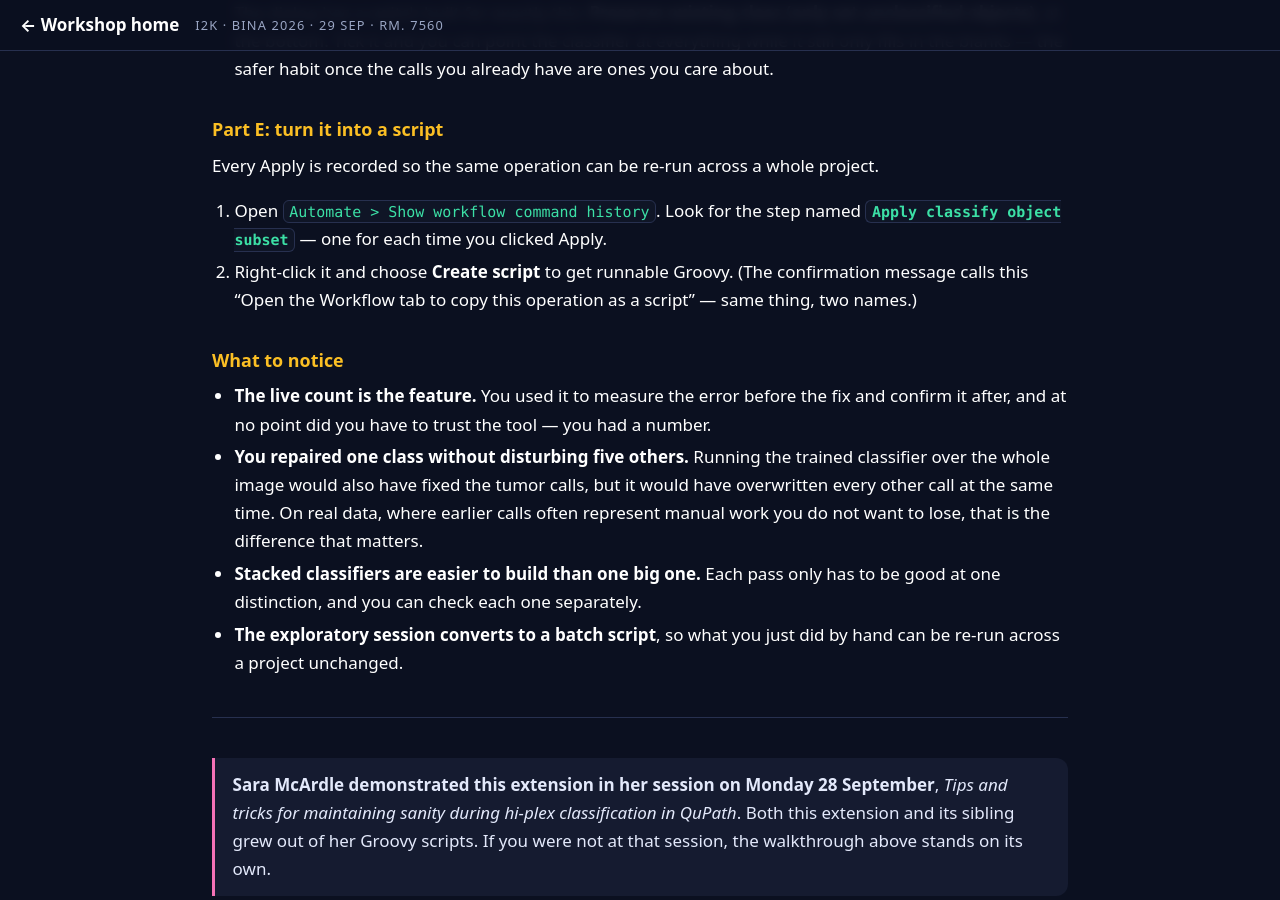
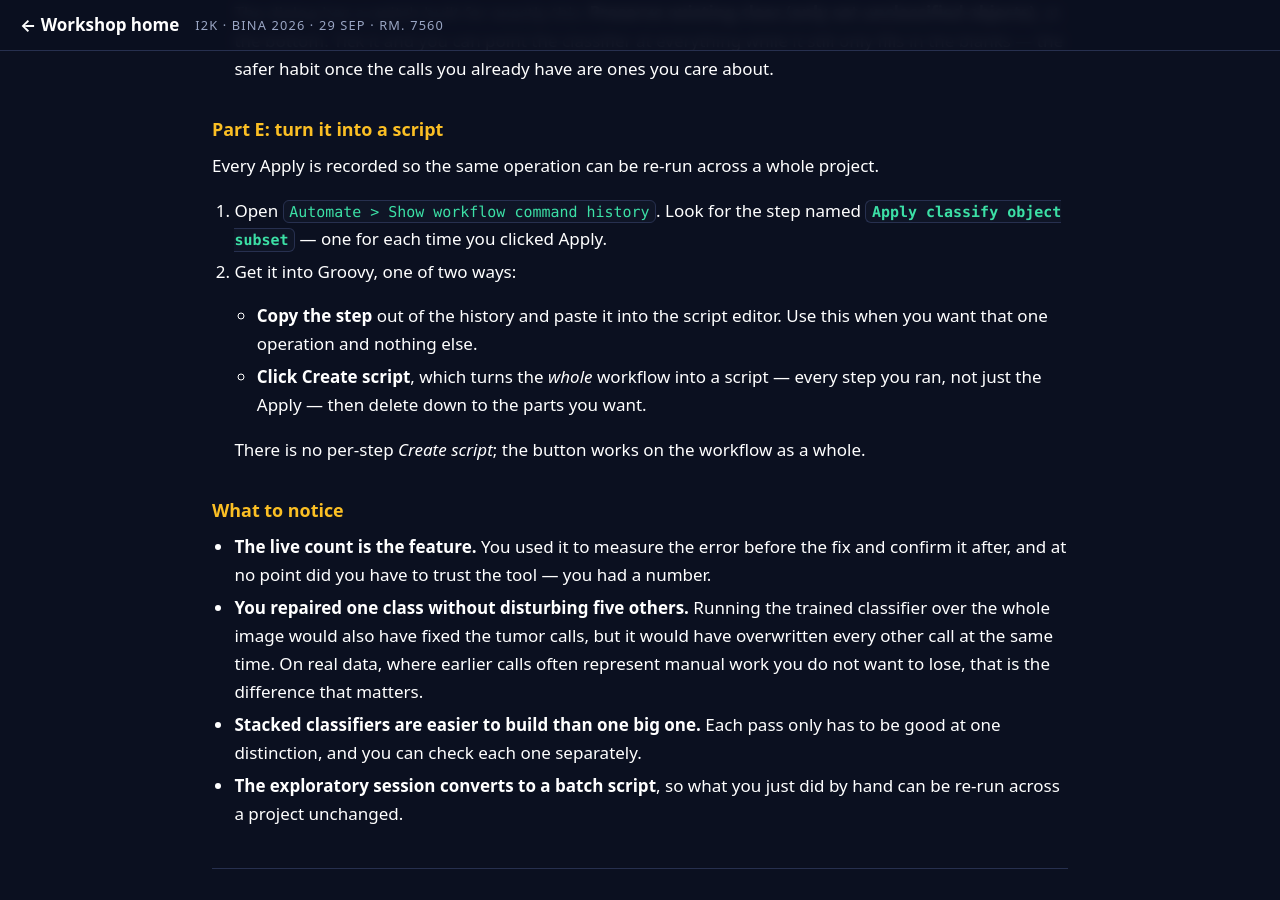
Before and after one commit to MichaelSNelson/BINA-I2K-2026-QuPath-Extensions, a Jekyll site: the page built from docs/07-classify-object-subset.md, in a window 1280 px wide and 900 px high, scrolled down 7754 px. Built offline with Jekyll 4.4.1, drawn with Linux system fonts in a browser that asks for light colours.

Commit message:
Fix how to get the workflow step into a script
There is no per-step Create script in the workflow history, so right-click
the step and choose it was an instruction that could not be followed. The
two routes that work are copying the step and pasting it into the editor, or
using Create script on the whole workflow and deleting down to what you want.

Claude-Session: https://claude.ai/code/session_01KwiACUr5MacuDvqp74c96o

```diff
--- a/docs/07-classify-object-subset.md
+++ b/docs/07-classify-object-subset.md
@@ -225,9 +225,14 @@ Every Apply is recorded so the same operation can be re-run across a whole proje
 
 16. Open `Automate > Show workflow command history`. Look for the step named
     **`Apply classify object subset`** — one for each time you clicked Apply.
-17. Right-click it and choose **Create script** to get runnable Groovy. (The confirmation
-    message calls this "Open the Workflow tab to copy this operation as a script" — same
-    thing, two names.)
+17. Get it into Groovy, one of two ways:
+
+    - **Copy the step** out of the history and paste it into the script editor. Use this when
+      you want that one operation and nothing else.
+    - **Click Create script**, which turns the *whole* workflow into a script — every step
+      you ran, not just the Apply — then delete down to the parts you want.
+
+    There is no per-step *Create script*; the button works on the workflow as a whole.
 
 ### What to notice
 
```
